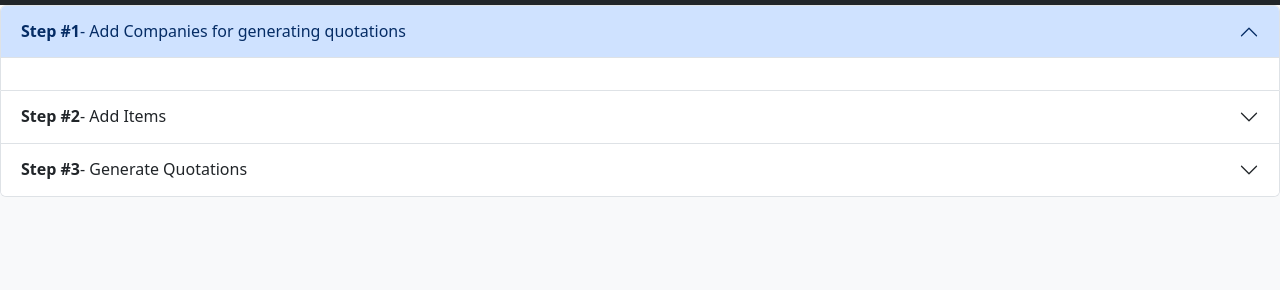
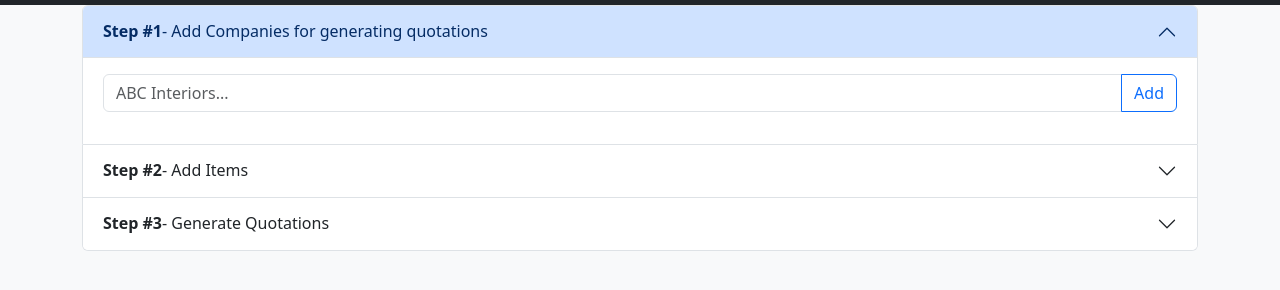
Before and after one commit to JangirSumit/Quotator, a plain HTML site: page index.html in a window 1280 px wide. Shown: the part 54-344 px from the top of the page. Drawn offline with nearby package versions, Linux system fonts and the light colour scheme.

Commit message:
add html for adding companies

```diff
--- a/index.html
+++ b/index.html
@@ -28,7 +28,7 @@
       </div>
     </nav>
 
-    <div class="accordion" id="accordionExample">
+    <div class="accordion container" id="accordionExample">
       <div class="accordion-item">
         <h2 class="accordion-header">
           <button
@@ -48,6 +48,31 @@
           data-bs-parent="#accordionExample"
         >
           <div class="accordion-body">
+            <div class="input-group mb-3">
+              <input
+                type="text"
+                class="form-control"
+                placeholder="ABC Interiors..."
+                aria-label="ABC Interiors..."
+                aria-describedby="button-addon2"
+              />
+              <button
+                class="btn btn-outline-primary"
+                type="button"
+                id="add-company"
+              >
+                Add
+              </button>
+            </div>
+
+            <ul class="list-group" id="companies-list">
+                <!-- <li
+                  class="list-group-item d-flex justify-content-between align-items-center"
+                >
+                  A list item
+                  <span class="badge bg-primary rounded-pill">14</span>
+                </li> -->
+              </ul>
           </div>
         </div>
       </div>
@@ -61,17 +86,15 @@
             aria-expanded="false"
             aria-controls="collapseTwo"
           >
-          <b>Step #2</b> - Add Items
-        </button>
+            <b>Step #2</b> - Add Items
+          </button>
         </h2>
         <div
           id="collapseTwo"
           class="accordion-collapse collapse"
           data-bs-parent="#accordionExample"
         >
-          <div class="accordion-body">
-
-          </div>
+          <div class="accordion-body"></div>
         </div>
       </div>
       <div class="accordion-item">
@@ -84,17 +107,15 @@
             aria-expanded="false"
             aria-controls="collapseThree"
           >
-          <b>Step #3</b> - Generate Quotations
-        </button>
+            <b>Step #3</b> - Generate Quotations
+          </button>
         </h2>
         <div
           id="collapseThree"
           class="accordion-collapse collapse"
           data-bs-parent="#accordionExample"
         >
-          <div class="accordion-body">
-
-          </div>
+          <div class="accordion-body"></div>
         </div>
       </div>
     </div>
```
